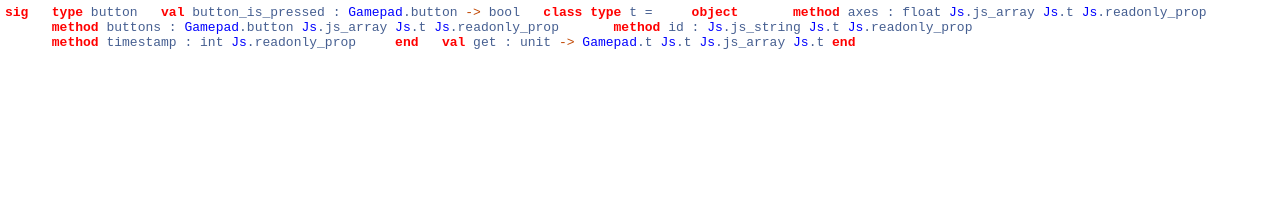
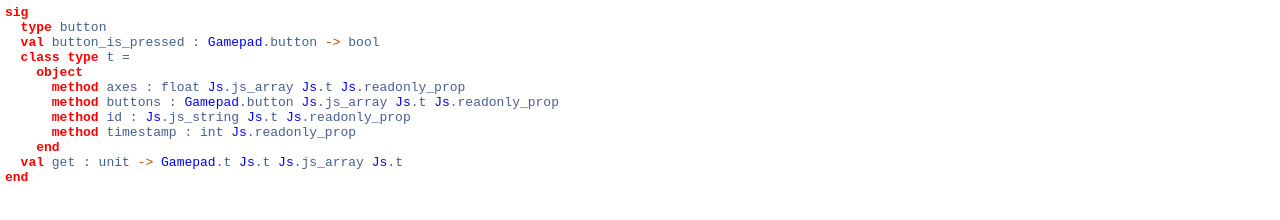
Before and after one commit to emillon/gamepad_of_ocaml, a plain HTML site: page doc/type_Gamepad.html in a window 1280 px wide. Drawn offline with Linux system fonts and the light colour scheme.

Commit message:
Update gamepad doc to v0.2.0.

```diff
--- a/doc/type_Gamepad.html
+++ b/doc/type_Gamepad.html
@@ -1,6 +1,7 @@
 <html><head>
 <link rel="stylesheet" href="style.css" type="text/css">
 <meta content="text/html; charset=utf-8" http-equiv="Content-Type">
+<meta name="viewport" content="width=device-width, initial-scale=1">
 <link rel="Start" href="index.html">
 <link title="Index of types" rel=Appendix href="index_types.html">
 <link title="Index of values" rel=Appendix href="index_values.html">
@@ -10,15 +11,15 @@
 <link title="Gamepad" rel="Chapter" href="Gamepad.html"><title>Gamepad</title>
 </head>
 <body>
-<code class="code"><span class="keyword">sig</span>
-&nbsp;&nbsp;<span class="keyword">type</span>&nbsp;button
-&nbsp;&nbsp;<span class="keyword">val</span>&nbsp;button_is_pressed&nbsp;:&nbsp;<span class="constructor">Gamepad</span>.button&nbsp;<span class="keywordsign">-&gt;</span>&nbsp;bool
-&nbsp;&nbsp;<span class="keyword">class</span>&nbsp;<span class="keyword">type</span>&nbsp;t&nbsp;=
-&nbsp;&nbsp;&nbsp;&nbsp;<span class="keyword">object</span>
-&nbsp;&nbsp;&nbsp;&nbsp;&nbsp;&nbsp;<span class="keyword">method</span>&nbsp;axes&nbsp;:&nbsp;float&nbsp;<span class="constructor">Js</span>.js_array&nbsp;<span class="constructor">Js</span>.t&nbsp;<span class="constructor">Js</span>.readonly_prop
-&nbsp;&nbsp;&nbsp;&nbsp;&nbsp;&nbsp;<span class="keyword">method</span>&nbsp;buttons&nbsp;:&nbsp;<span class="constructor">Gamepad</span>.button&nbsp;<span class="constructor">Js</span>.js_array&nbsp;<span class="constructor">Js</span>.t&nbsp;<span class="constructor">Js</span>.readonly_prop
-&nbsp;&nbsp;&nbsp;&nbsp;&nbsp;&nbsp;<span class="keyword">method</span>&nbsp;id&nbsp;:&nbsp;<span class="constructor">Js</span>.js_string&nbsp;<span class="constructor">Js</span>.t&nbsp;<span class="constructor">Js</span>.readonly_prop
-&nbsp;&nbsp;&nbsp;&nbsp;&nbsp;&nbsp;<span class="keyword">method</span>&nbsp;timestamp&nbsp;:&nbsp;int&nbsp;<span class="constructor">Js</span>.readonly_prop
-&nbsp;&nbsp;&nbsp;&nbsp;<span class="keyword">end</span>
-&nbsp;&nbsp;<span class="keyword">val</span>&nbsp;get&nbsp;:&nbsp;unit&nbsp;<span class="keywordsign">-&gt;</span>&nbsp;<span class="constructor">Gamepad</span>.t&nbsp;<span class="constructor">Js</span>.t&nbsp;<span class="constructor">Js</span>.js_array&nbsp;<span class="constructor">Js</span>.t
+<code class="code"><span class="keyword">sig</span><br>
+&nbsp;&nbsp;<span class="keyword">type</span>&nbsp;button<br>
+&nbsp;&nbsp;<span class="keyword">val</span>&nbsp;button_is_pressed&nbsp;:&nbsp;<span class="constructor">Gamepad</span>.button&nbsp;<span class="keywordsign">-&gt;</span>&nbsp;bool<br>
+&nbsp;&nbsp;<span class="keyword">class</span>&nbsp;<span class="keyword">type</span>&nbsp;t&nbsp;=<br>
+&nbsp;&nbsp;&nbsp;&nbsp;<span class="keyword">object</span><br>
+&nbsp;&nbsp;&nbsp;&nbsp;&nbsp;&nbsp;<span class="keyword">method</span>&nbsp;axes&nbsp;:&nbsp;float&nbsp;<span class="constructor">Js</span>.js_array&nbsp;<span class="constructor">Js</span>.t&nbsp;<span class="constructor">Js</span>.readonly_prop<br>
+&nbsp;&nbsp;&nbsp;&nbsp;&nbsp;&nbsp;<span class="keyword">method</span>&nbsp;buttons&nbsp;:&nbsp;<span class="constructor">Gamepad</span>.button&nbsp;<span class="constructor">Js</span>.js_array&nbsp;<span class="constructor">Js</span>.t&nbsp;<span class="constructor">Js</span>.readonly_prop<br>
+&nbsp;&nbsp;&nbsp;&nbsp;&nbsp;&nbsp;<span class="keyword">method</span>&nbsp;id&nbsp;:&nbsp;<span class="constructor">Js</span>.js_string&nbsp;<span class="constructor">Js</span>.t&nbsp;<span class="constructor">Js</span>.readonly_prop<br>
+&nbsp;&nbsp;&nbsp;&nbsp;&nbsp;&nbsp;<span class="keyword">method</span>&nbsp;timestamp&nbsp;:&nbsp;int&nbsp;<span class="constructor">Js</span>.readonly_prop<br>
+&nbsp;&nbsp;&nbsp;&nbsp;<span class="keyword">end</span><br>
+&nbsp;&nbsp;<span class="keyword">val</span>&nbsp;get&nbsp;:&nbsp;unit&nbsp;<span class="keywordsign">-&gt;</span>&nbsp;<span class="constructor">Gamepad</span>.t&nbsp;<span class="constructor">Js</span>.t&nbsp;<span class="constructor">Js</span>.js_array&nbsp;<span class="constructor">Js</span>.t<br>
 <span class="keyword">end</span></code></body></html>
```
Also changed, not shown: doc/Gamepad.html (+1 -0 lines), doc/Gamepad.t-c.html (+1 -0 lines), doc/index.html (+1 -0 lines), doc/index_attributes.html (+1 -0 lines), doc/index_class_types.html (+1 -0 lines), doc/index_classes.html (+1 -0 lines), doc/index_exceptions.html (+1 -0 lines), doc/index_extensions.html (+1 -0 lines), doc/index_methods.html (+1 -0 lines), doc/index_module_types.html (+1 -0 lines), doc/index_modules.html (+1 -0 lines), doc/index_types.html (+1 -0 lines), doc/index_values.html (+1 -0 lines), doc/type_Gamepad.t.html (+6 -5 lines), 1 other file.
